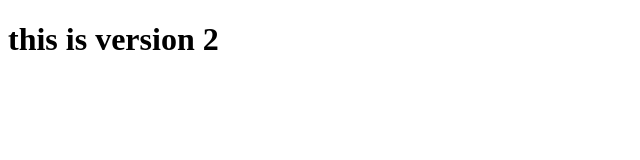
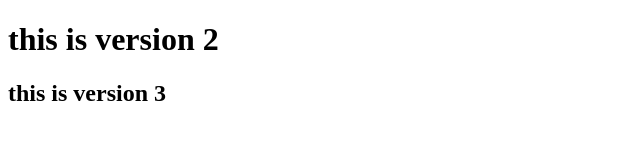
Before and after one commit to pmallick921/test, a plain HTML site: page index.html in a window 1280 px wide. Shown: the whole page, without its empty margins (0-640 px from the left). Drawn offline with Linux system fonts and the light colour scheme.

Commit message:
v2 of index.html

```diff
--- a/index.html
+++ b/index.html
@@ -7,5 +7,6 @@
 </head>
 <body>
     <h1>this is version 2</h1>
+    <h2>this is version 3</h2>
 </body>
 </html>
```
